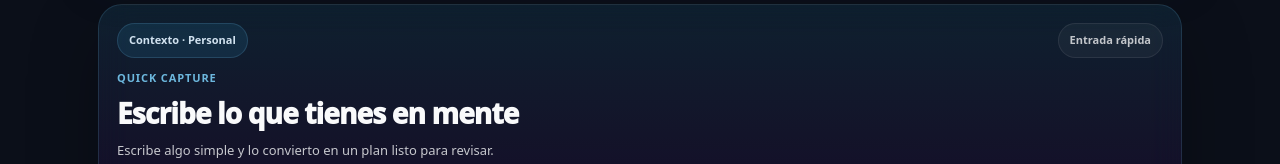
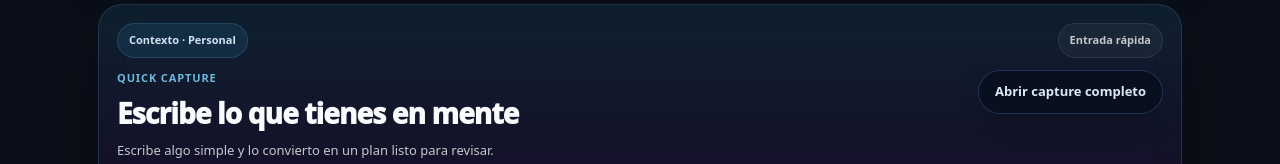
Before and after one commit to Fgainzall/syncplans-app, a Next.js app: page /summary in a window 1280 px wide. Shown: the part 287-451 px from the top of the page. Built offline with nearby package versions, Linux system fonts and the light colour scheme; no server answers.

Commit message:
feat: add summary entrypoint for full capture flow

```diff
--- a/src/app/summary/SummaryClient.tsx
+++ b/src/app/summary/SummaryClient.tsx
@@ -878,6 +878,10 @@ export default function SummaryClient({ highlightId, appliedToast }: Props) {
     [handleQuickCaptureSubmit]
   );
 
+  const handleOpenCapture = useCallback(() => {
+    router.push("/capture");
+  }, [router]);
+
   const visibleDecisions = useMemo(() => recentDecisions.slice(0, 3), [recentDecisions]);
 
   return (
@@ -915,6 +919,14 @@ export default function SummaryClient({ highlightId, appliedToast }: Props) {
                 <div style={styles.captureTitle}>{quickCaptureHeadline}</div>
                 <div style={styles.captureSub}>{quickCaptureSubcopy}</div>
               </div>
+
+              <button
+                onClick={handleOpenCapture}
+                style={styles.captureDeepLinkButton}
+                className="spSum-captureDeepLinkButton"
+              >
+                Abrir capture completo
+              </button>
             </div>
 
             <div style={styles.captureFieldWrap} className="spSum-captureFieldWrap">
@@ -1289,6 +1301,11 @@ export default function SummaryClient({ highlightId, appliedToast }: Props) {
             min-height: 50px !important;
           }
 
+          .spSum-captureDeepLinkButton {
+            width: 100% !important;
+            justify-content: center !important;
+          }
+
           .spSum-quickCard {
             min-height: 88px !important;
             padding: 14px !important;
@@ -1406,6 +1423,22 @@ const styles: Record<string, React.CSSProperties> = {
   },
   captureCopyBlock: {
     maxWidth: 720,
+  },
+  captureDeepLinkButton: {
+    display: "inline-flex",
+    alignItems: "center",
+    justifyContent: "center",
+    minHeight: 44,
+    borderRadius: 999,
+    border: "1px solid rgba(96,165,250,0.24)",
+    background: "rgba(8,15,29,0.82)",
+    color: "rgba(226,242,255,0.96)",
+    padding: "0 16px",
+    fontSize: 13,
+    fontWeight: 900,
+    cursor: "pointer",
+    boxShadow: "0 12px 26px rgba(0,0,0,0.18)",
+    whiteSpace: "nowrap",
   },
   captureEyebrow: {
     fontSize: 11,
```
